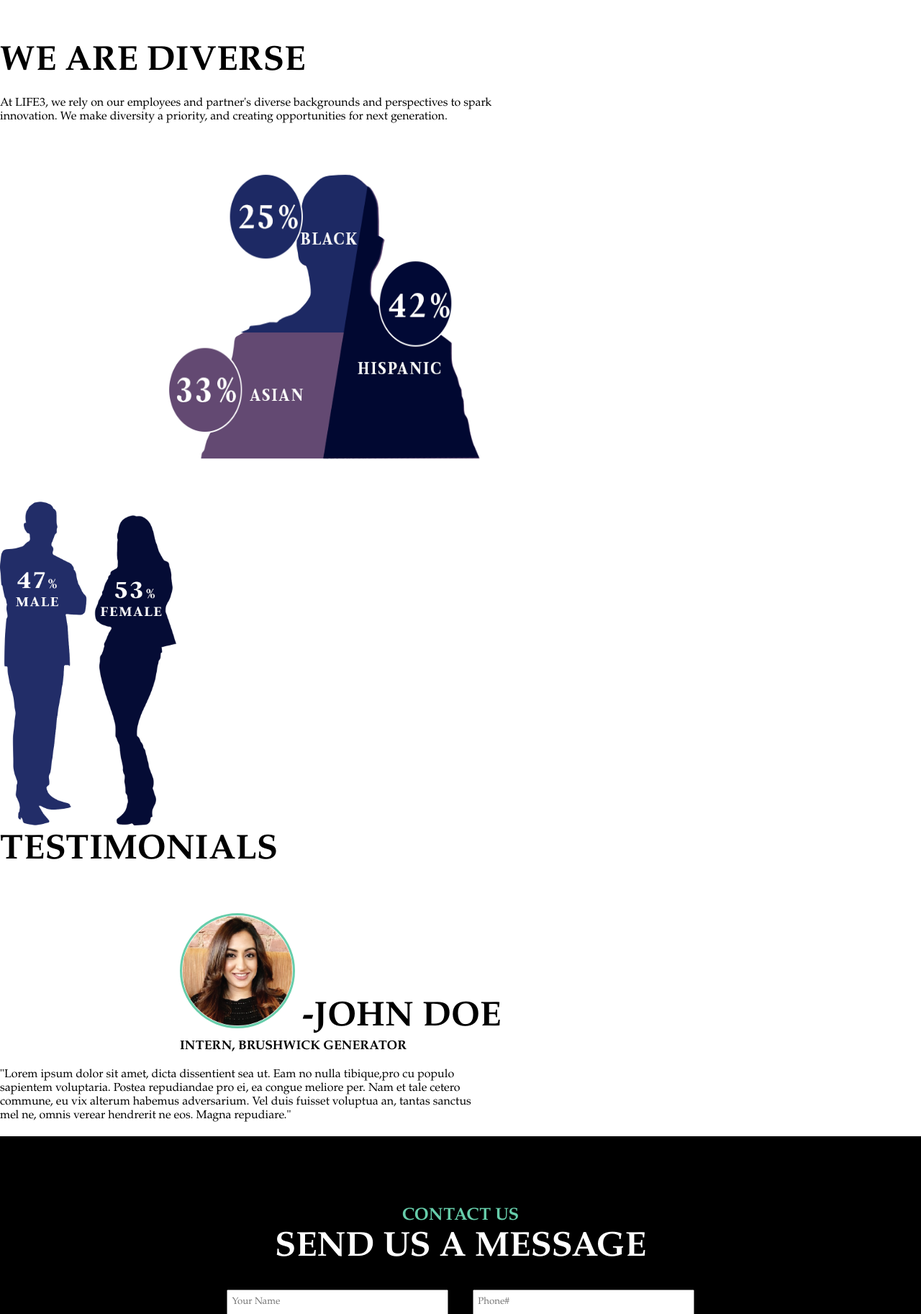
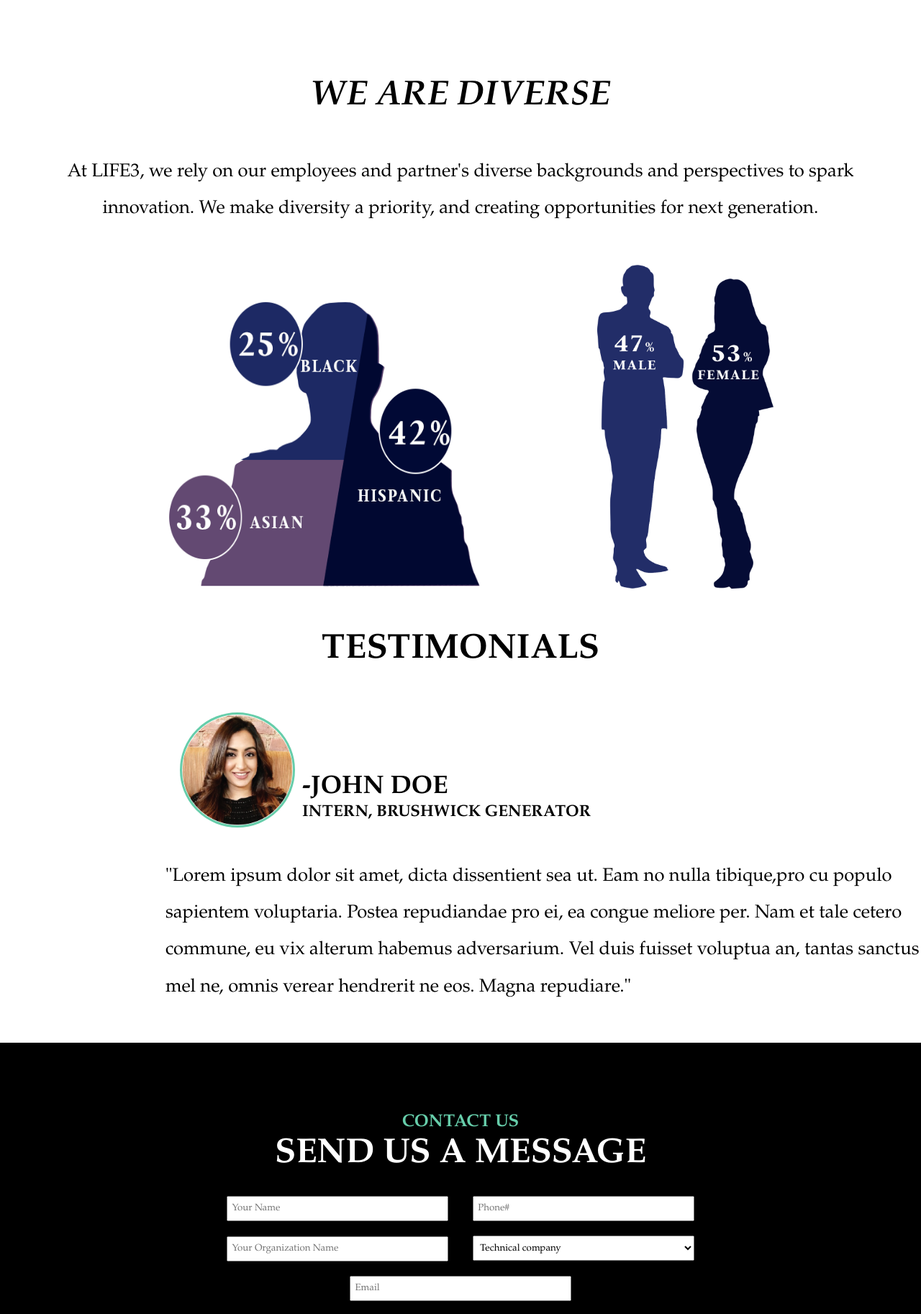
Before and after one commit to lingFun/life3-website, a PHP site: page /Pages/enable.html in a window 1280 px wide. Shown: the part 401-2227 px from the top of the page at 72% size. Run offline with PHP 8.4, Linux system fonts and the light colour scheme; some libraries are stand-ins or nearby versions.

Commit message:
code-updated

```diff
--- a/CSS/styles.css
+++ b/CSS/styles.css
@@ -383,6 +383,137 @@ video {
 }
 /* End About Section Stylings */
 
+/* ----- CSS  for enable page starts  -----*/
+header .enableBanner {
+    height: 100%;
+    width: 100%;
+    background-repeat: no-repeat;
+    background-position: center;
+    background-size: cover;
+    background-image: url("../Assets/Images/Banner/Homepage image.png");
+    background-color: black;
+}
+
+header .enableBanner .enableBannerContent {
+    position:absolute;
+    top:16%;
+    right:12%;
+    color:white;
+    z-index: 1;
+}
+
+
+.enableBanner h1 {
+    font-size: 3.2rem;
+}
+
+.enableBanner p {
+    font-size:1.9rem;
+    font-weight: 400;
+    line-height: 1.2;
+
+}
+
+.diverseContentInfo {
+    text-align: center;
+}
+
+.diverseContentInfo h1 {
+    text-transform: uppercase;
+    color: black;
+    text-align: center;
+    font-style:italic;
+    font-size: 3rem;
+    margin-top: 1em;
+}
+
+.diverseContentInfo h2 {
+    font-size: 1.4rem;
+}
+.diverseContentInfo p {
+    font-size: 1.6rem;
+    font-weight: 545;
+    line-height:2;
+}
+
+.aboutDiverseContent {
+    text-align: center;
+    line-height:2.0;
+}
+
+.diverseImage {
+    float:left;
+    width:50%;
+    padding: 5 px;
+}
+.diverseImageTwo::after {
+    content: "";
+    clear: both;
+    display: table;
+}
+
+.testimonialsName {
+    text-align:center;
+}
+
+
+.testimonialsContentInfo {
+    text-align: left;
+    margin-left: 230px;
+
+}
+
+
+.testimonialsImage h2 {
+    font-size:1.4rem;
+}
+
+.testimonialsImage h1 {
+    font-size:2.2rem;
+}
+
+.testimonialsContentInfo p {
+    font-size: 1.6rem;
+    line-height:2.0;
+    font-weight:500;
+}
+
+/* ---  CSS for empower page starts ---*/
+header .empowerBanner {
+    height: 100%;
+    width: 100%;
+    background-repeat: no-repeat;
+    background-position: center;
+    background-size: cover;
+    background-image: url("../Assets/Images/Banner/Homepage image.png");
+    background-color: black;
+}
+
+header .empowerBanner .empowerBannerContent {
+    position:absolute;
+    top:16%;
+    right:8%;
+    color:white;
+    z-index: 1;
+}
+
+.empowerBanner h1 {
+    font-size: 3.2rem;
+}
+
+.empowerBanner p {
+    font-size:1.9rem;
+    font-weight: 400;
+    line-height: 1.2;
+}
+
+/* -- Adding buttons under company's logo for each clients -- */
+
+.partners imageButton {
+    text-align:center;
+}
+
+
 
 /* Footer Stylings */
 footer {
```
Also changed, not shown: 1 other file.
